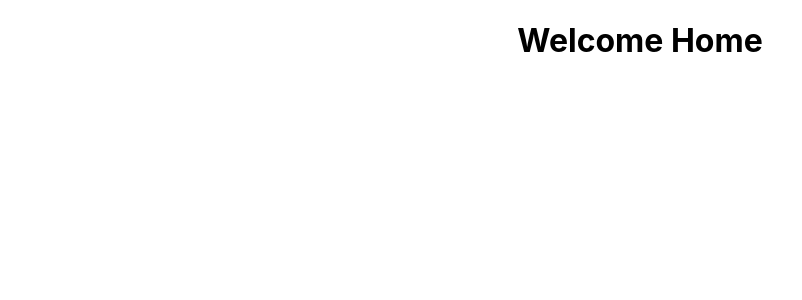
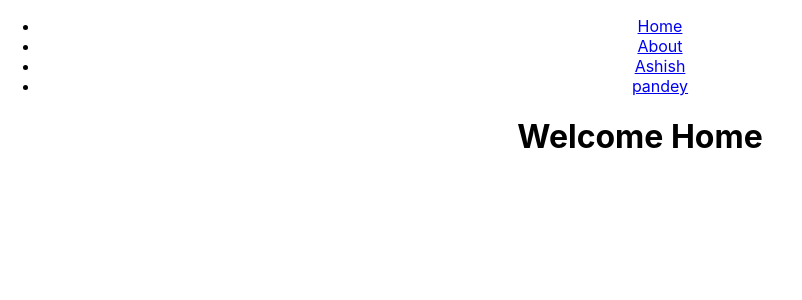
Before and after one commit to Aashiish-Pandey/routing-, a React (Create React App) app: page / in a window 1280 px wide. Shown: the top 300 px of the page, without its empty margins (0-802 px from the left). Built offline with nearby package versions, Linux system fonts and the light colour scheme.

Commit message:
Link component

```diff
--- a/src/App.js
+++ b/src/App.js
@@ -3,7 +3,7 @@ import "./App.css";
 import About from "./About";
 import Shop from "./Shop";
 import Nav from "./Nav";
-import { BrowserRouter as Router, Switch, Route } from "react-router-dom";
+import { BrowserRouter as Router, Switch, Route ,Link} from "react-router-dom";
 
 const User = ({match})=>{
 
@@ -16,6 +16,22 @@ function App() {
   return (
     <Router>
       <div className ='App'>
+
+      <ul>
+        <li>
+        <Link to ="/">Home</Link>
+        </li>
+        <li>
+        <Link to ="/about">About</Link>
+        </li>
+        <li>
+        <Link to ="/user/ashish">Ashish</Link>
+        </li>
+        <li>
+        <Link to ="/about/pandey">pandey</Link>
+        </li>
+
+      </ul>
         <Route path ="/" exact render = {
           ()=>{
             return(<h1>Welcome Home</h1>)
```
